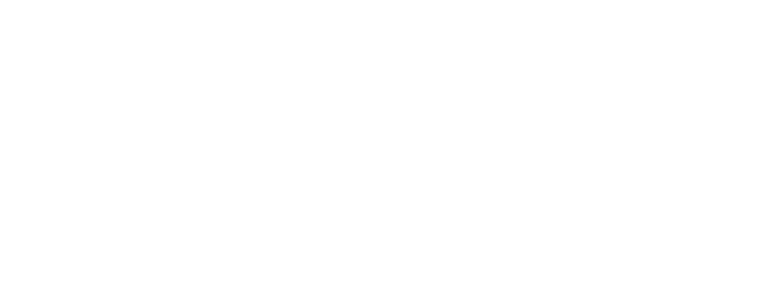
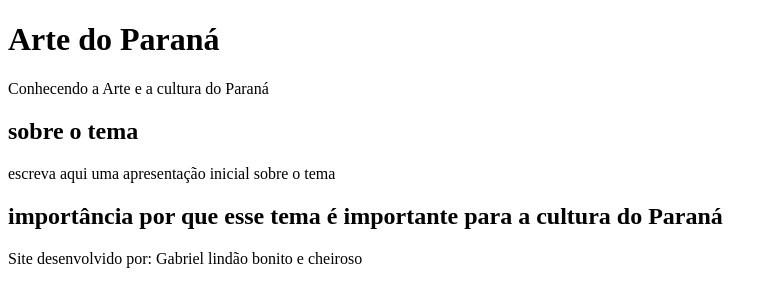
Before and after one commit to GabrielSteinck/tarefa_arte_digital, a plain HTML site: page index.html in a window 1280 px wide. Shown: the whole page, without its empty margins (0-777 px from the left). Drawn offline with Linux system fonts and the light colour scheme.

Commit message:
Atualizei o index.

```diff
--- a/index.html
+++ b/index.html
@@ -7,6 +7,22 @@
     <link rel="stylesheet" href="style.css">
 </head>
 <body>
+    <header>
+        <h1>Arte do Paraná</h1>
+        <p>Conhecendo a Arte e a cultura do Paraná</p>
+    </header>
+    <main>
+        <section>
+            <h2>sobre o tema</h2>
+            <p>escreva aqui uma apresentação inicial sobre o tema</p>
+        </section>
+        <section>
+            <h2>importância por que esse tema é importante para a cultura do Paraná</h2>
+        </section>
+    </main>
+    <footer>
+        <p>Site desenvolvido por: Gabriel lindão bonito e cheiroso</p>
+    </footer>
 
 </body>
 </html>
```
